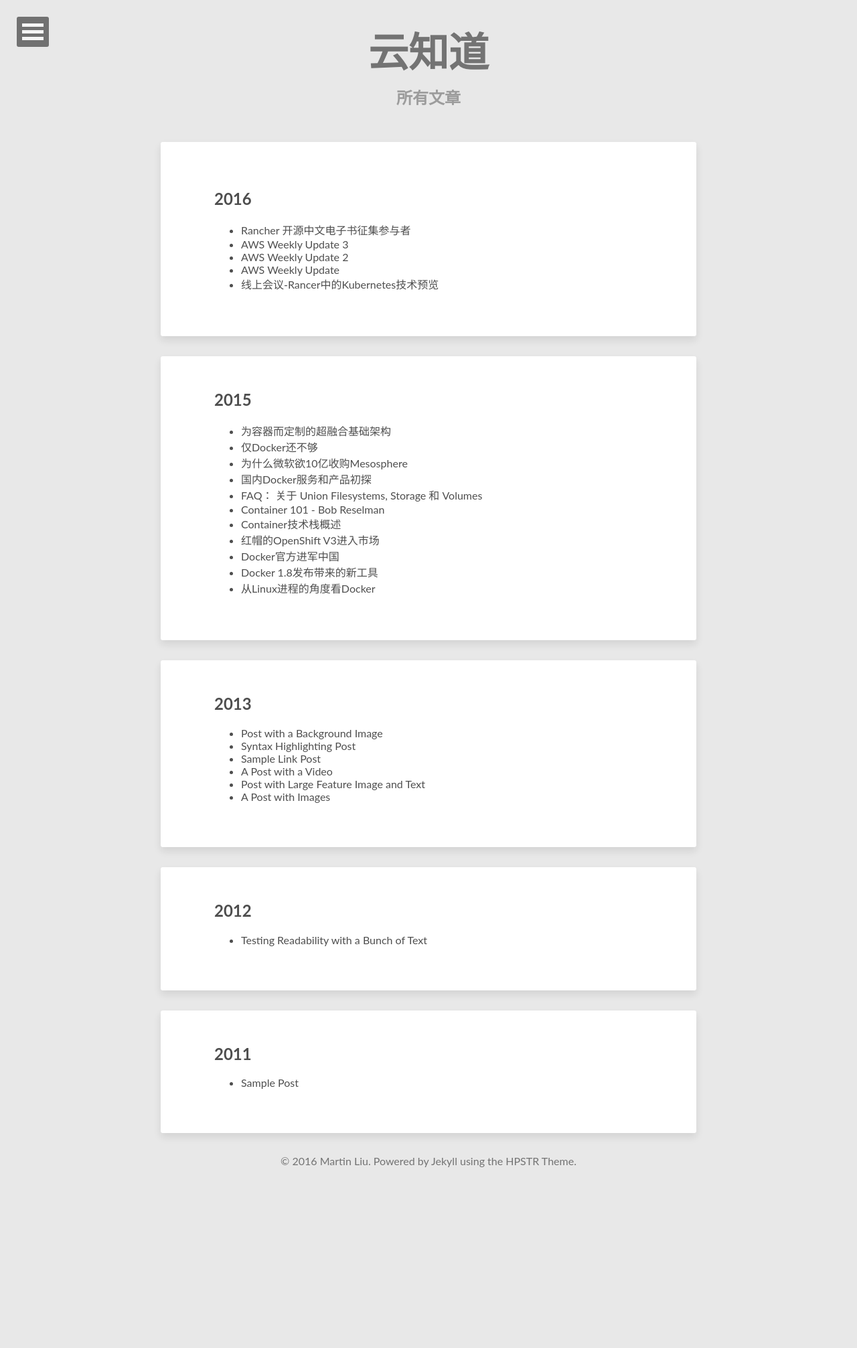
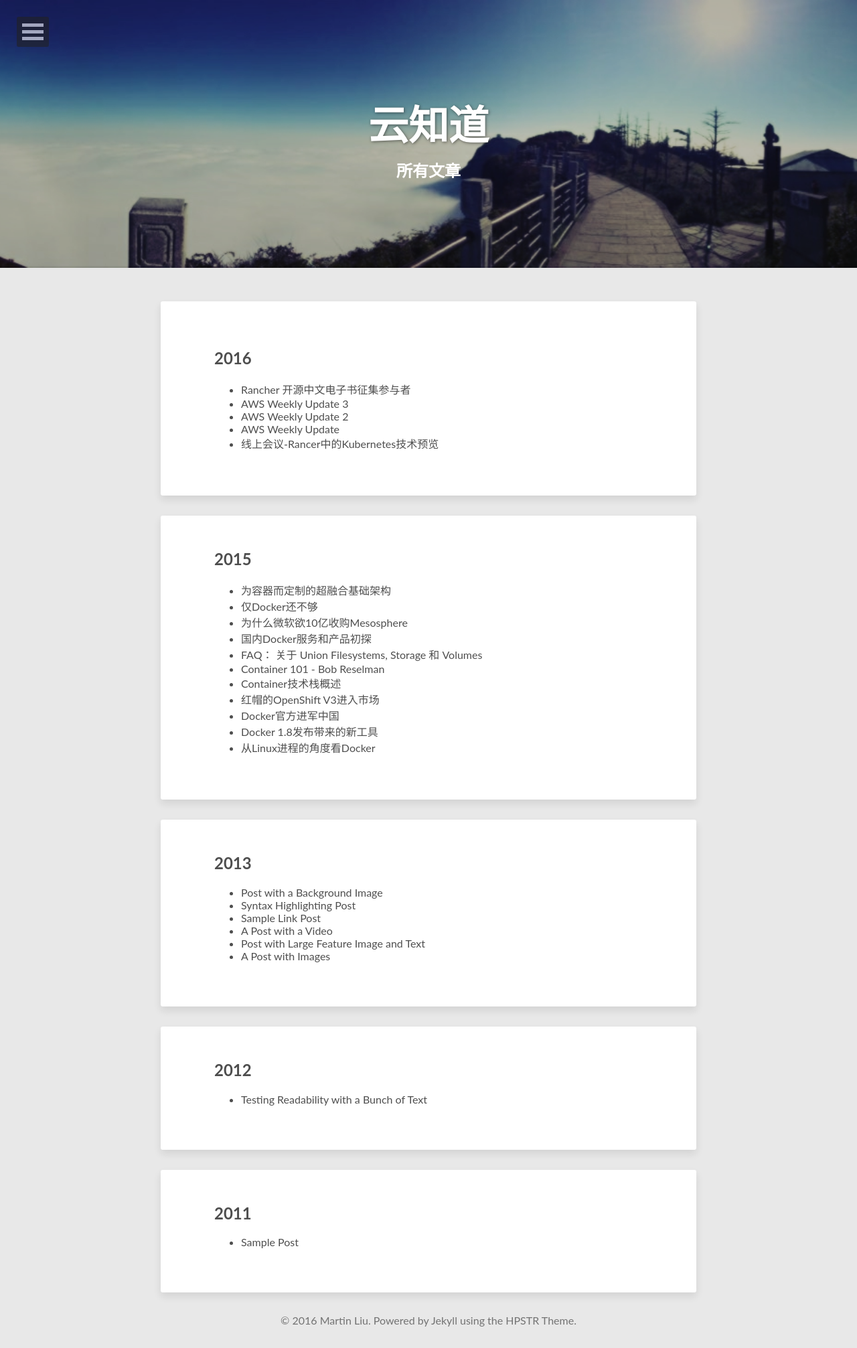
Before and after one commit to yunzd/yunzd.github.io, a Jekyll site: the page built from posts/index.html, in a window 1280 px wide. Shown: the whole page at 67% size. Built offline with Jekyll 4.4.1, drawn with Linux system fonts in a browser that asks for light colours; some web fonts are replaced; before the commit the page ends 1775 px from its top, so only the background shows below that.

Commit message:
header image

```diff
--- a/posts/index.html
+++ b/posts/index.html
@@ -3,6 +3,8 @@ layout: post-index
 title: 所有文章
 description: "An archive of posts."
 comments: false
+image:
+  feature: header2.jpg
 ---
 
 {% for post in site.posts %}
--- a/tags/index.html
+++ b/tags/index.html
@@ -3,6 +3,8 @@ layout: post-index
 title: 分类标签
 description: "所有文章的分类标签"
 comments: false
+image:
+  feature: header2.jpg
 ---
 
 {% capture site_tags %}{% for tag in site.tags %}{{ tag | first }}{% unless forloop.last %},{% endunless %}{% endfor %}{% endcapture %}
```
